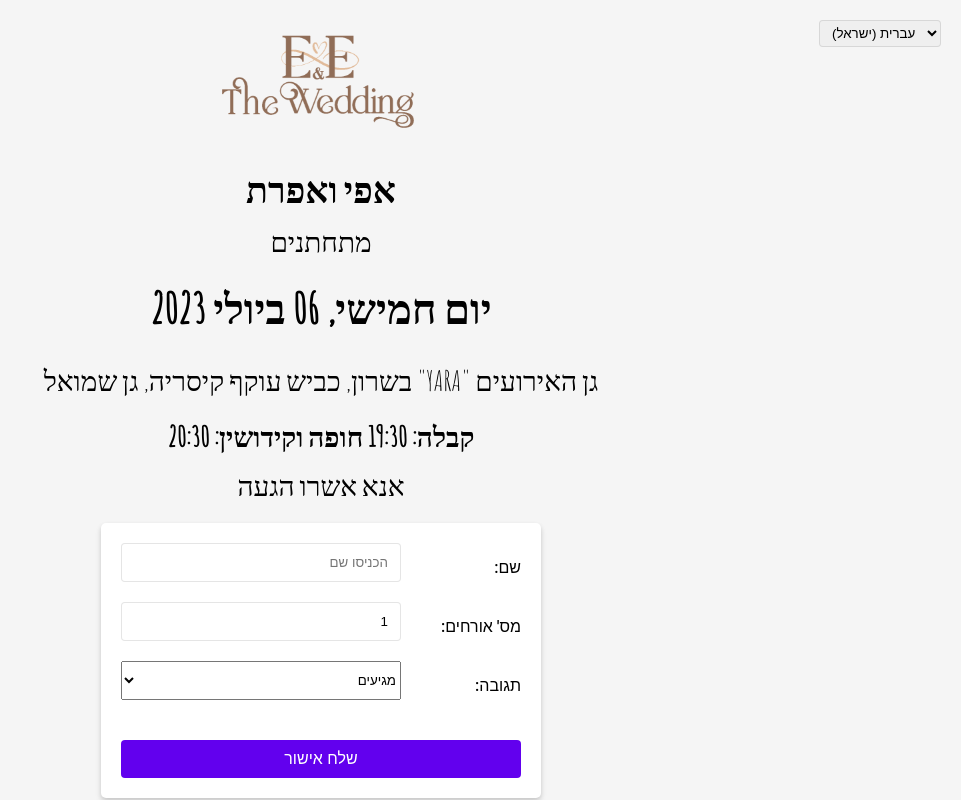
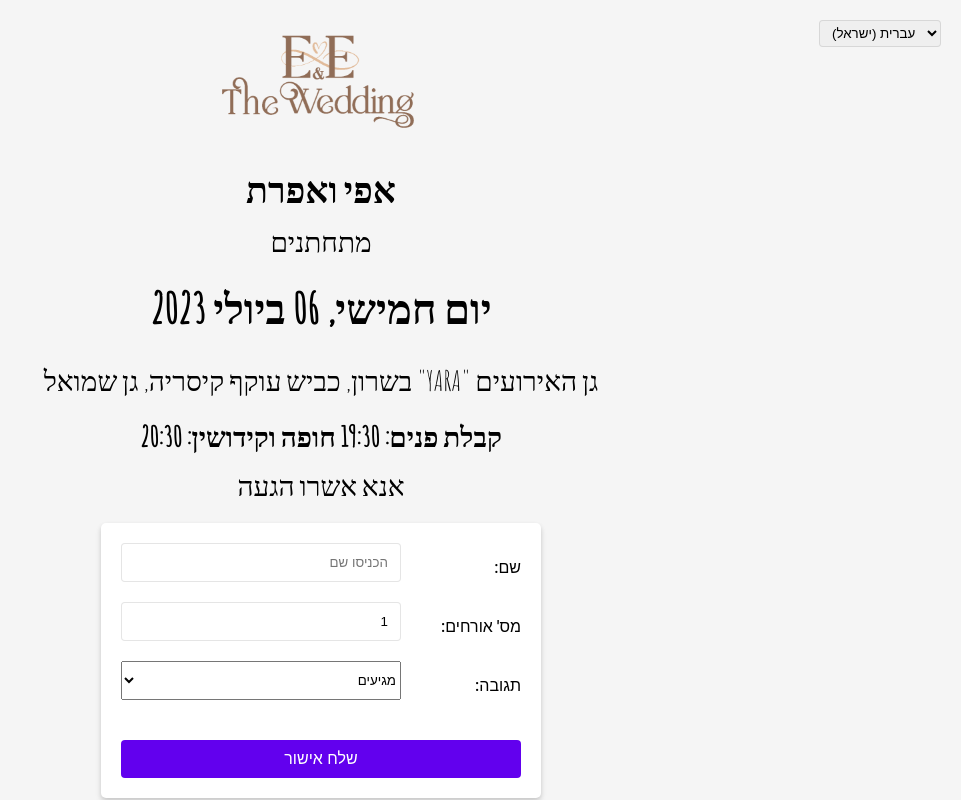
Before and after one commit to efizavi/efiandeffie, an Angular app: page / in a window 1280 px wide. Shown: the top 800 px of the page, without its empty margins (319-1280 px from the left). Built offline with nearby package versions, Linux system fonts and the light colour scheme.

Commit message:
Adjusted text

```diff
--- a/src/app/app.component.ts
+++ b/src/app/app.component.ts
@@ -29,7 +29,7 @@ export class AppComponent {
       title: 'מתחתנים',
       date: 'יום חמישי, 06 ביולי 2023',
       location: 'גן האירועים "YARA" בשרון, כביש עוקף קיסריה, גן שמואל',
-      times: 'קבלה: 19:30 חופה וקידושין: 20:30',
+      times: 'קבלת פנים: 19:30 חופה וקידושין: 20:30',
       footer: 'אנא אשרו הגעה',
     };
     this.formText = {
```
